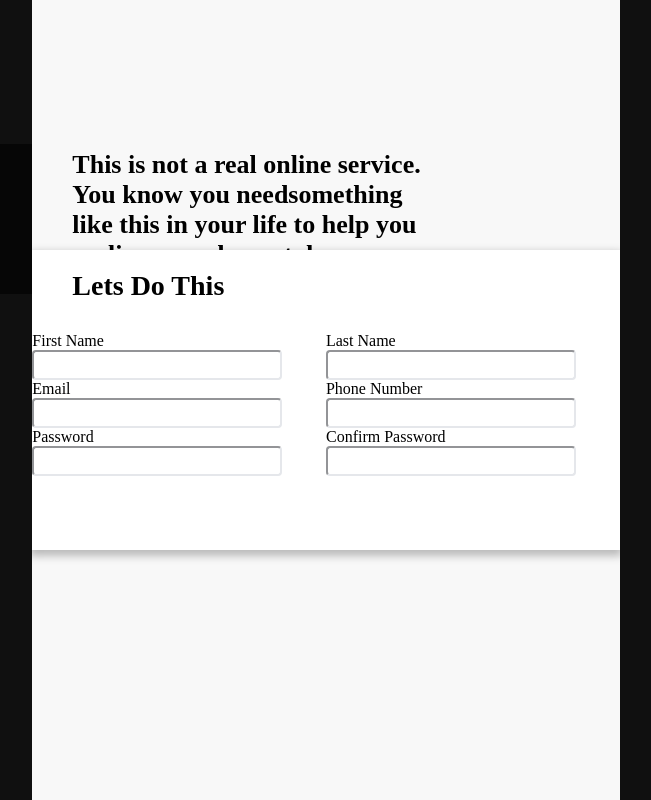
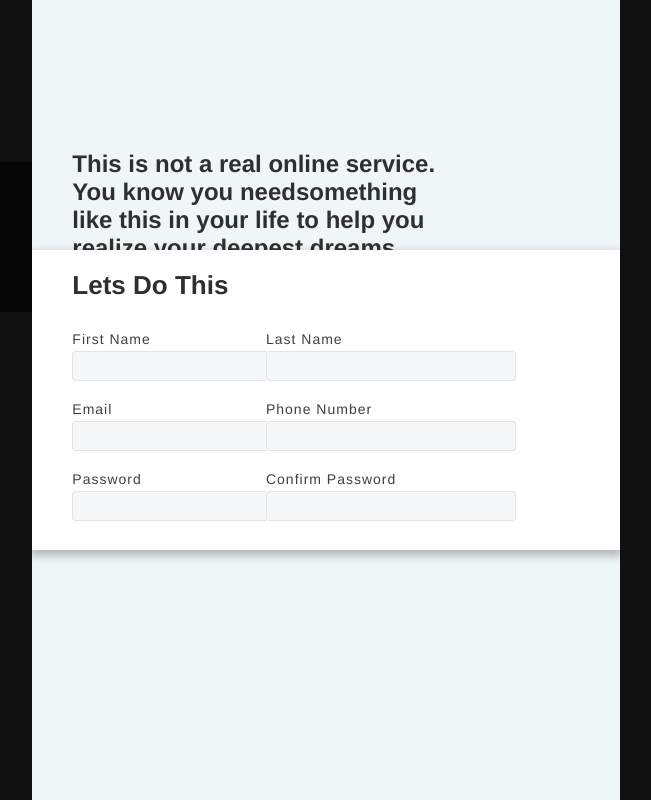
Before and after one commit to thomasdig18/Sign-Up-Form, a plain HTML site: page index.html in a window 1280 px wide. Shown: the whole page, without its empty margins (494-1145 px from the left). Drawn offline with Linux system fonts and the light colour scheme.

Commit message:
Added font changes and background color changes to whole page

```diff
--- a/styles.css
+++ b/styles.css
@@ -2,6 +2,7 @@
     margin: 0;
     padding: 0;
     background-color: #101010;
+    font-family: "Helvetica", "Arial", sans-serif;
 }
 
 .container {
@@ -28,13 +29,13 @@
     background-color: black;
     opacity: 0.6;
     position: absolute;
-    top: 18%;
+    top: 20.3%;
 
 }
 
 .content {
     margin: 0;
-    background-color: #F8F8F8;
+    background-color: #f0f5f7;
     min-height: 100vh;
     width: 62%;
     overflow: hidden;
@@ -48,16 +49,19 @@ h3,
 em {
     background-color: inherit;
 }
-
+p, h3 {
+    font-size: 24px;
+    color: rgb(48, 47, 47);
+}
 p {
     font-weight: bold;
-    font-size: 26px;
     margin-top: 130px;
-    padding: 20px 180px 20px 40px;
+    margin-bottom: 5px;
+    padding: 20px 160px 20px 40px;
 }
 
 h3 {
-    font-size: 26px;
+
     padding-left: 40px;
 }
 
@@ -93,10 +97,16 @@ h1 {
     padding-left: 40px;
     margin-top: 20px;
     margin-bottom: 30px;
-    font-size: 28px;
+    font-size: 26px;
+    color: rgb(48, 47, 47);
 }
 
-
+label {
+    font-size: 14px;
+    letter-spacing: 1px;
+    margin-bottom: 4px;
+    color: rgb(63, 63, 63);
+}
 
 .grid {
     display: grid;
@@ -106,21 +116,25 @@ h1 {
       "a b"
       "c d"
       "e f";
-    grid-gap: 0px;
-  }
+}
 
 
 
-  .a, .b, .c, .d, .e, .f {
+.a, .b, .c, .d, .e, .f {
     display: flex;
     flex-direction: column;
+    margin-left: 40px;
+    margin-bottom: 20px;
 
 }
-
+.b, .d, .f {
+    margin-left: -60px;
+}
 input {
     height: 30px;
     width: 250px;
-    border-color: #E5E7EB;
+    border: 1px solid rgba(211, 211, 211, 0.5);
     border-radius: 4px;
+    background-color: #f4f6f7;
 
 }
```
